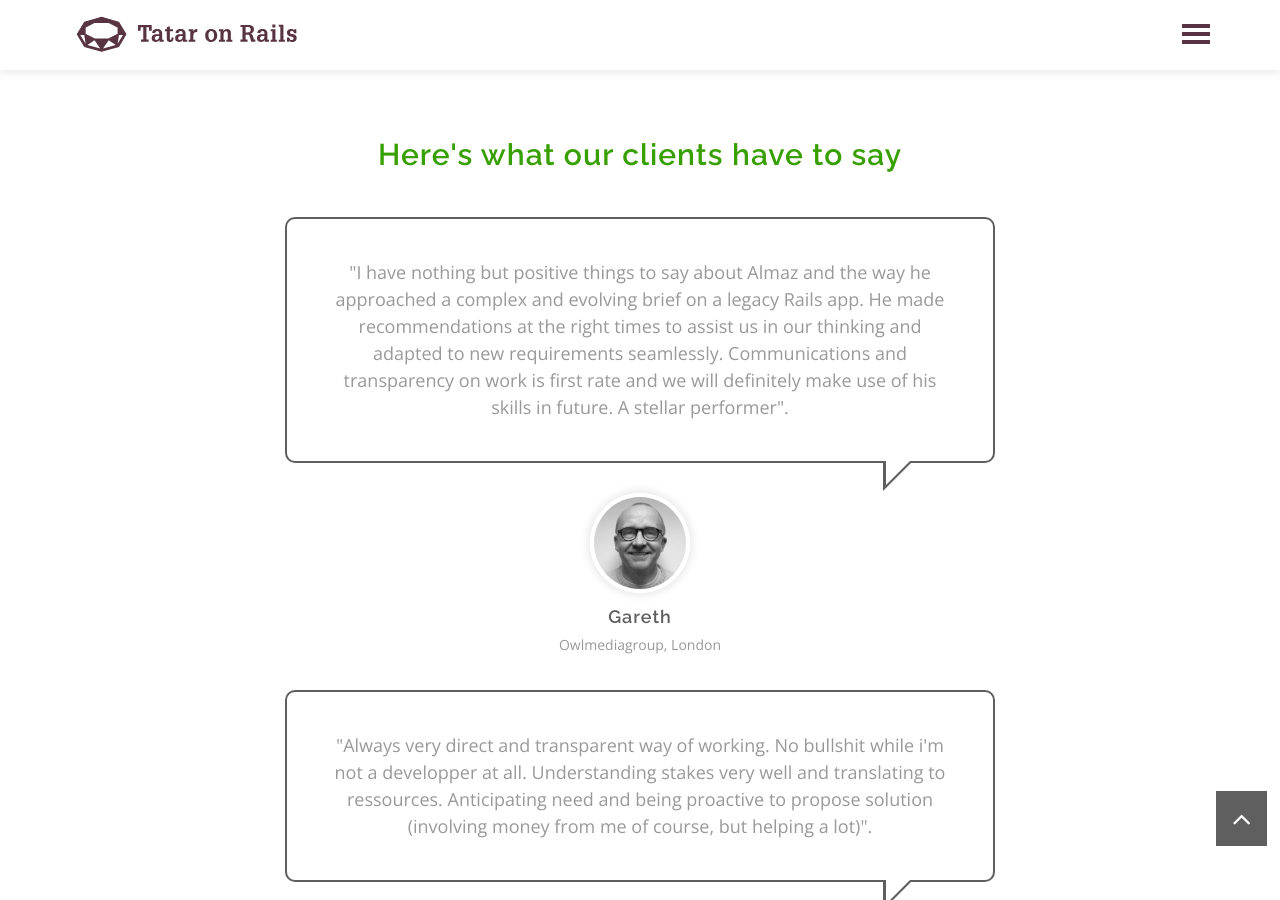
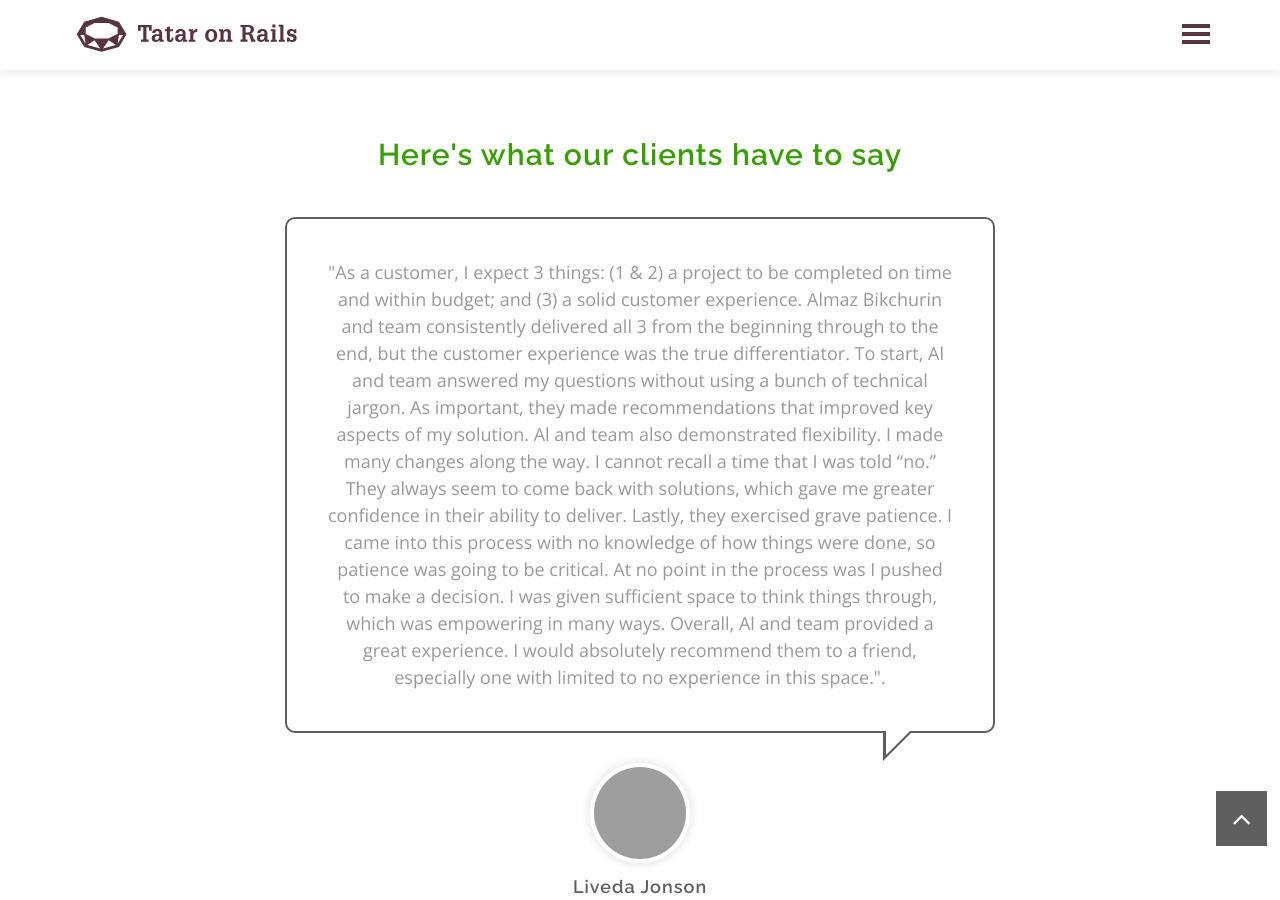
Before and after one commit to tataronrails/tataronrails.github.io, a Jekyll site: the page built from index.md, in a window 1280 px wide and 900 px high, scrolled down 2023 px. Built offline with Jekyll 4.4.1, drawn with Linux system fonts in a browser that asks for light colours; our own code applies the rules of GitHub Pages for plain Markdown files; some of the changed text lies outside the part shown; grey boxes are pictures that could not be loaded.

Commit message:
Update default.html

```diff
--- a/_layouts/default.html
+++ b/_layouts/default.html
@@ -222,6 +222,30 @@
                             <div class="row">
                                 <div class="col-md-8 col-md-offset-2">
 
+
+                                    <!--beginning of feedback block -->
+                                    <div class="item wow fadeInRight" data-wow-delay="0.7s">
+                                        <p class="speech">
+                                            "As a customer, I expect 3 things: (1 & 2) a project to be completed on time and within budget; and (3) a solid customer experience. Almaz Bikchurin and team consistently delivered all 3 from the beginning through to the end, but the customer experience was the true differentiator.
+
+To start, Al and team answered my questions without using a bunch of technical jargon. As important, they made recommendations that improved key aspects of my solution.
+
+Al and team also demonstrated flexibility. I made many changes along the way. I cannot recall a time that I was told “no.” They always seem to come back with solutions, which gave me greater confidence in their ability to deliver.
+
+Lastly, they exercised grave patience. I came into this process with no knowledge of how things were done, so patience was going to be critical. At no point in the process was I pushed to make a decision. I was given sufficient space to think things through, which was empowering in many ways.
+
+Overall, Al and team provided a great experience. I would absolutely recommend them to a friend, especially one with limited to no experience in this space.".
+                                        </p>
+                                        <div class="client-info">
+                                            <img src="/assets/images/liveda.jpg">
+                                            <h4>
+                                                Liveda Jonson
+                                            </h4>
+                                            <span>Diverse with Ease, United States</span>
+                                        </div>
+                                    </div>
+                                    <!-- /.item -->
+                                    <!-- end of feedback block-->
 
                                     <!--beginning of feedback block -->
                                     <div class="item wow fadeInRight" data-wow-delay="0.7s">
```
